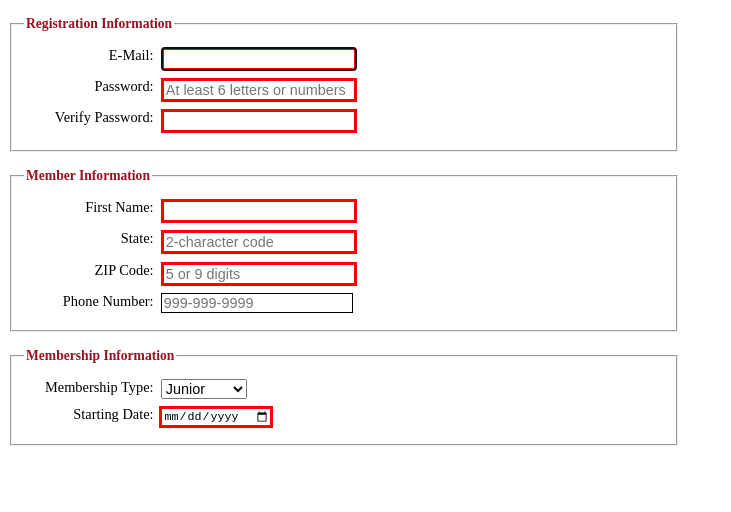
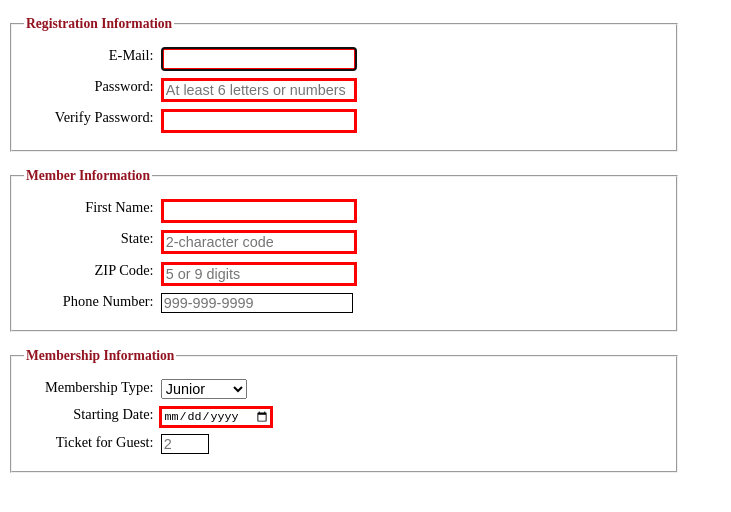
Before and after one commit to nolanpsestha/nolanpsestha.github.io, a plain HTML site: page form.html in a window 1280 px wide. Shown: the whole page, without its empty margins (0-731 px from the left). Drawn offline with Linux system fonts and the light colour scheme.

Commit message:
starting ticket for guest

```diff
--- a/form.html
+++ b/form.html
@@ -98,7 +98,13 @@
         </select><br>
 
         <label for="starting_date">Starting Date:</label>
-            <input type="date" id="date" required>
+            <input type="date" id="date" required><br>
+
+        <label for="ticket">Ticket for Guest:</label>
+            <input type="number" name="number" id="number"
+            min="1"
+            max="4"
+            placeholder="2">
 
     </fieldset>
 </form>
```
